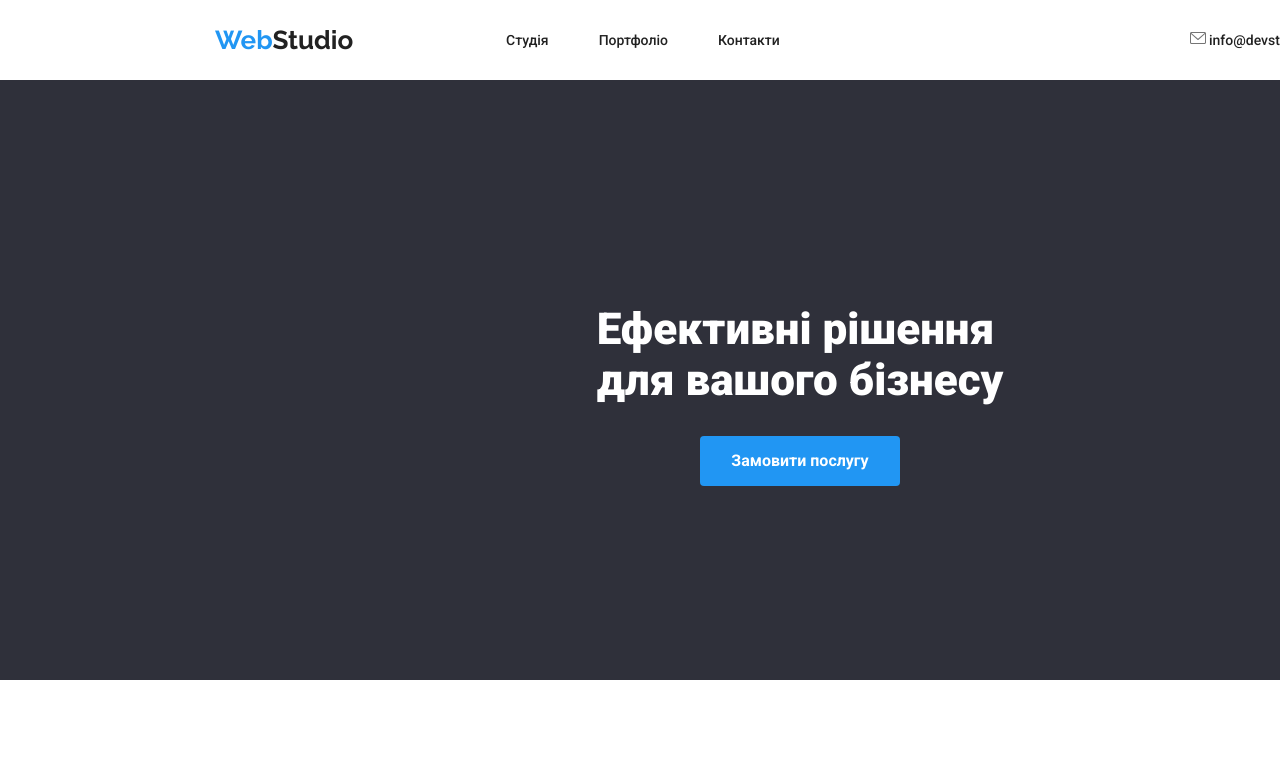
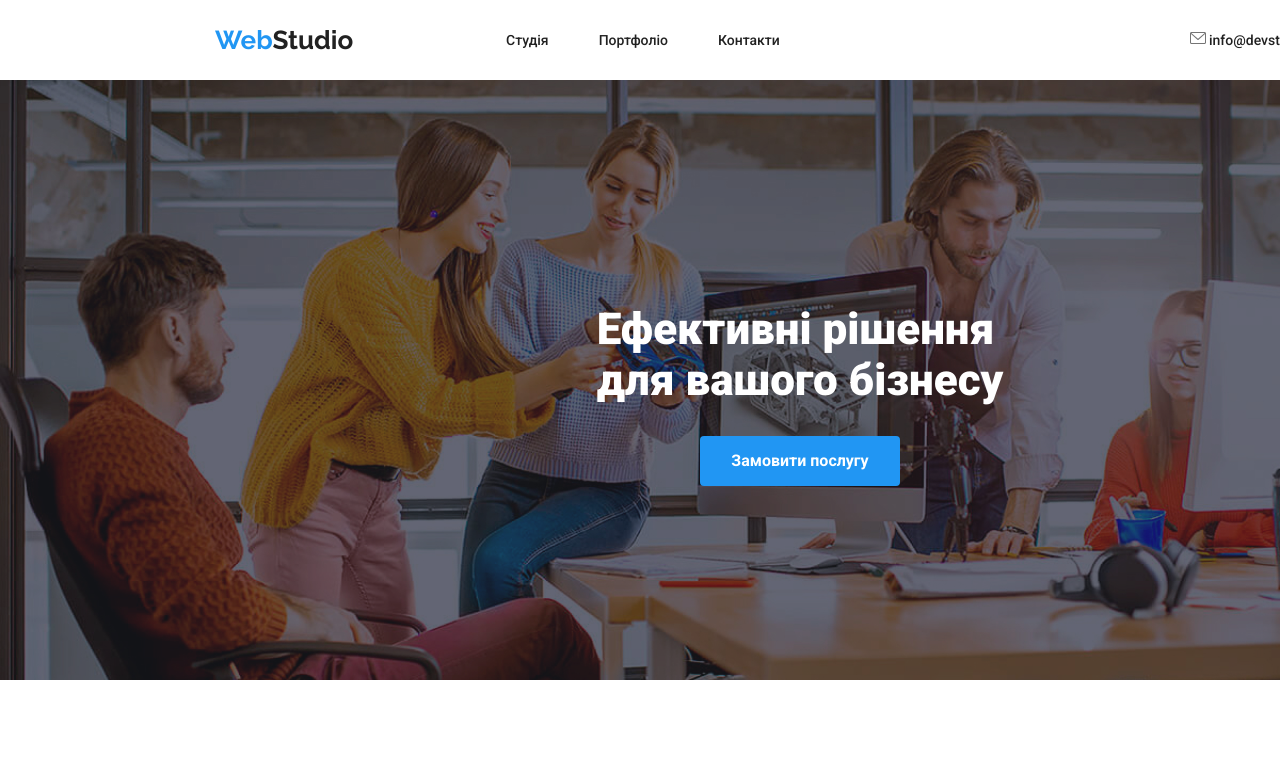
Before and after one commit to sergey32045/html-css-practice, a plain HTML site: page module-04/index.html in a window 1280 px wide. Shown: the top 763 px of the page. Drawn offline with nearby package versions, Linux system fonts and the light colour scheme.

Commit message:
main banner in module 4

```diff
--- a/module-04/css/styles.css
+++ b/module-04/css/styles.css
@@ -115,10 +115,25 @@ h4 {
     display: flex;
     flex-direction: column;
     height: 600px;
+    position: relative;
+    z-index: 1;
+    background-repeat: no-repeat;
+    background-image: url('../img/main-banner.jpg');
     background-color: var(--dark-background-color);
+    background-size: cover;
     justify-content: center;
     align-items: center;
     color: var(--invert-font-color);
+}
+
+.main-banner::before {
+    content: '';
+    position: absolute;
+    z-index: -1;
+    height: 100%;
+    width: 100%;
+    background-color: var(--dark-background-color);
+    opacity:0.4;
 }
 
 .main-banner button {
```
Also changed, not shown: module-04/img/main-banner-overlay.jpg (added), module-04/img/main-banner.jpg (added).
